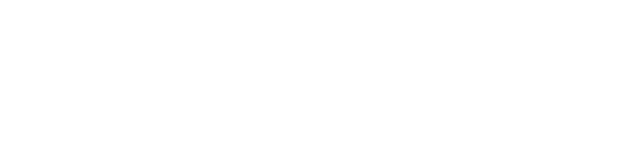
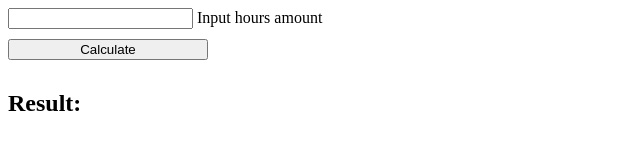
Before and after one commit to Kh1merA/avtomonova-fpro-hw, a plain HTML site: page index.html in a window 1280 px wide. Shown: the whole page, without its empty margins (0-640 px from the left). Drawn offline with Linux system fonts and the light colour scheme.

Commit message:
complete hw2

```diff
--- a/index.html
+++ b/index.html
@@ -5,9 +5,17 @@
     <meta name="viewport"
           content="width=device-width, user-scalable=no, initial-scale=1.0, maximum-scale=1.0, minimum-scale=1.0">
     <meta http-equiv="X-UA-Compatible" content="ie=edge">
+    <link rel="stylesheet" href="style.css">
     <title>Homework</title>
 </head>
 <body>
-
+<div class="time-block">
+    <label>
+        <input type="text" id="time-input"> Input hours amount
+    </label>
+    <button id="time-button">Calculate</button>
+    <h2 id="result-time">Result: </h2>
+</div>
+<script src="script.js"></script>
 </body>
 </html>
--- /dev/null
+++ b/script.js
@@ -0,0 +1,4 @@
+document.querySelector('#time-button').addEventListener('click', () => {
+    let hoursAmount = +document.querySelector('#time-input').value;
+    document.querySelector('#result-time').innerHTML = `Result: ${3600 * hoursAmount}`;
+})
--- /dev/null
+++ b/style.css
@@ -0,0 +1,9 @@
+.time-block{
+    display: flex;
+    flex-direction: column;
+    gap: 10px;
+}
+
+#time-button{
+    width: 200px;
+}
```
